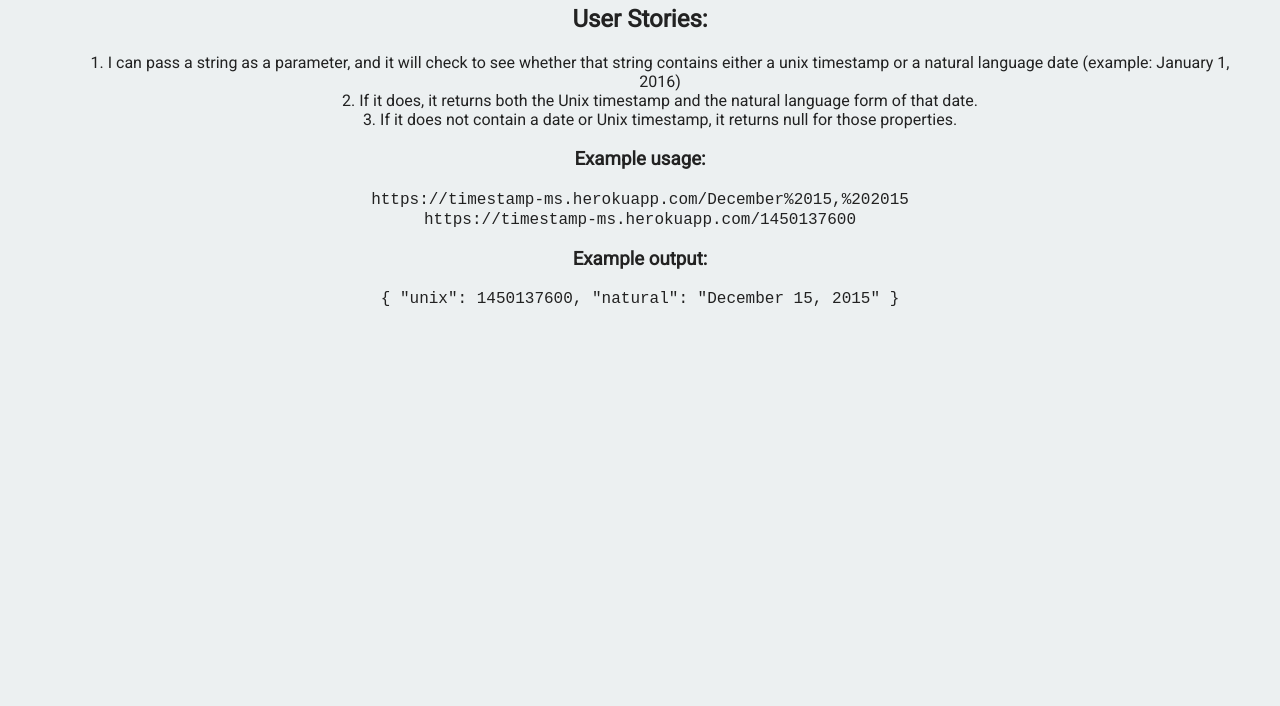
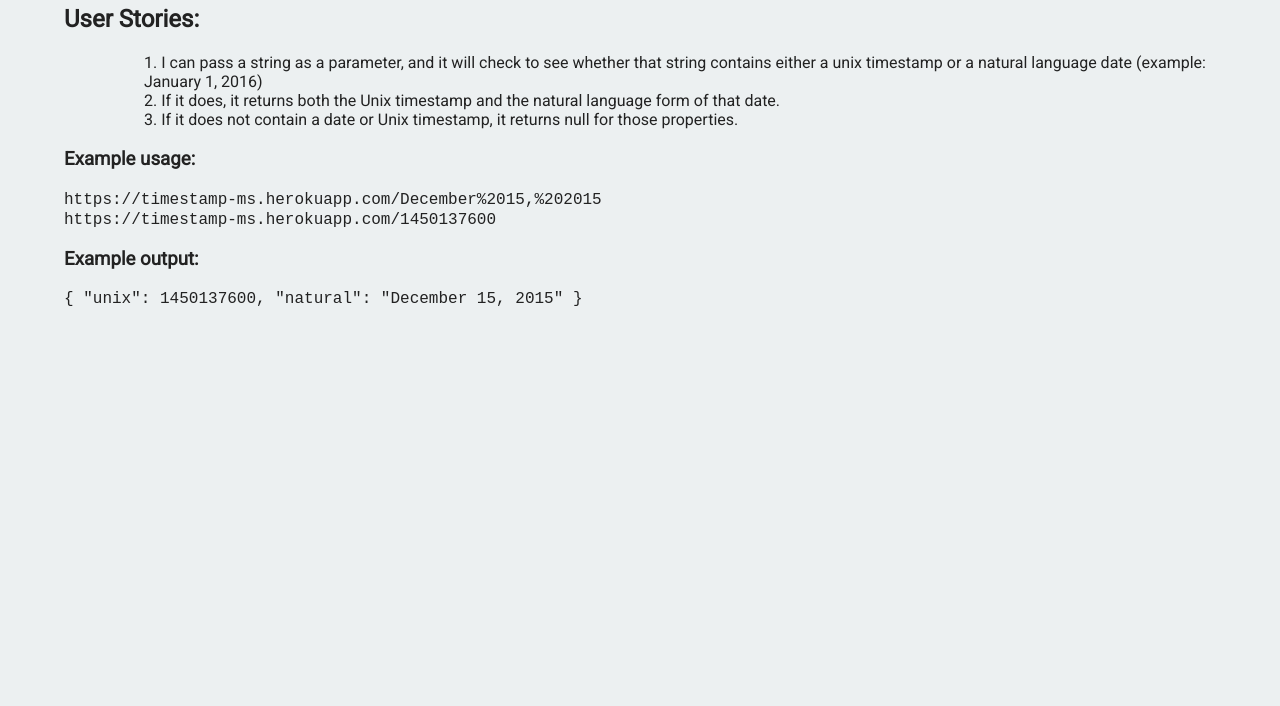
Before and after one commit to saurabh30/Timestamp-Microservice, a website: page views/index.html in a window 1280 px wide. Shown: the part 94-800 px from the top of the page. Drawn offline with Linux system fonts and the light colour scheme.

Commit message:
updated home page

```diff
--- a/public/style.css
+++ b/public/style.css
@@ -5,7 +5,7 @@ body {
 	font-size: 16px;
 	color: #222;
 	background-color: #ECF0F1;
-	text-align: center;
+	margin-left:5%;
 }
 
 .container {
```
